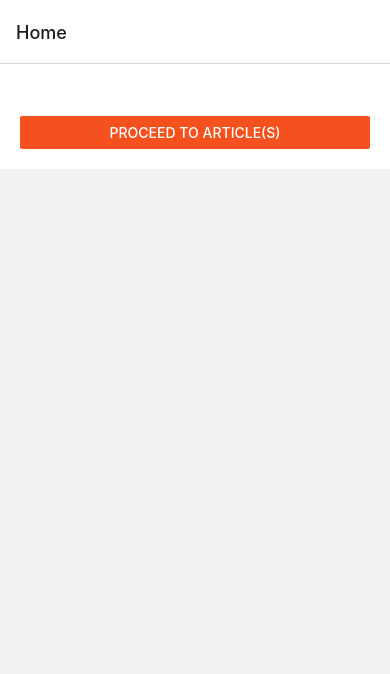
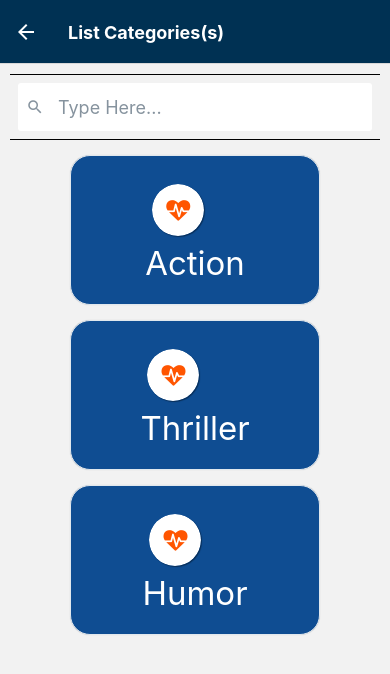
Before and after one commit to Muddabirchohan/react-native-enterprise, a React Native app: screen /ListCategories in a window 390 px wide. Shown: the top 674 px of the page. Built offline with nearby package versions, Linux system fonts and the light colour scheme.

Commit message:
categories page initialized

```diff
--- /dev/null
+++ b/components/Categories/categories.jsx
@@ -0,0 +1,149 @@
+import { StatusBar } from 'expo-status-bar';
+import React, { useEffect, useState } from 'react';
+import { ActivityIndicator, Image, ScrollView, StyleSheet, Text, View } from 'react-native';
+import { NavigationContainer, useNavigation } from '@react-navigation/native';
+import Dashboard from '../../layout/dashboard';
+import { mediumLinks } from '../../helper/urls';
+import { Card, ListItem, Button, Icon, SearchBar } from 'react-native-elements'
+
+
+export default function ListCategories() {
+
+    const navigation = useNavigation()
+
+    const [loader, showLoader] = useState(false)
+    const [articles, setArticles] = useState([])
+    const [search, setSearch] = useState("")
+
+    // useEffect(() => {
+
+    //     showLoader(true)
+    //     var requestOptions = {
+    //         method: 'GET',
+    //         redirect: 'follow'
+    //     };
+
+    //     fetch("http://192.168.0.104:3001/articles/all", requestOptions)
+    //         .then(response => response.json())
+    //         .then(result => setArticles(result))
+    //         .finally(showLoader(false)
+    //         )
+    //         .catch(error => console.log('error', error));
+
+
+
+
+
+    // }, [])
+
+
+    const categories = [
+        {
+            name: 'Action',
+            imageSource: require("./../../images/poet.jpg")
+
+        },
+        {
+            name: 'Thriller',
+            imageSource: require("./../../images/poet.jpg")
+        },
+
+        {
+            name: 'Humor',
+            imageSource: require("./../../images/poet.jpg")
+        },
+        // more categories here
+    ]
+
+    console.log("categories.filter(item => item.name.toLowerCase().includes(search))", categories.filter(item => item.name.toLowerCase().includes(search)))
+
+
+
+
+
+    const updateSearch = (search) => {
+        showLoader(true)
+        setSearch(search)
+        setTimeout(() => {
+            showLoader(false)
+        }, 1000)
+
+    };
+
+    return (
+        <View style={styles.categories}>
+
+
+            <SearchBar
+                containerStyle={{ backgroundColor: "#" }}
+                inputContainerStyle={{ backgroundColor: "white" }}
+                placeholder="Type Here..."
+                onChangeText={updateSearch}
+                value={search}
+                showLoading={loader}
+            />
+            <Dashboard>
+                <View style={styles.container}>
+                    {
+                        categories.filter(item => item.name.toLowerCase().includes(search)).length > 0 ?
+
+                            categories.filter(item => item.name.toLowerCase().includes(search)).map((item, i) => {
+                                return (
+                                    <View key={i}>
+                                        <Card containerStyle={styles.card}>
+
+                                            <Icon
+                                                raised
+                                                name='heartbeat'
+                                                type='font-awesome'
+                                                color='#f50'
+                                                onPress={() => console.log('hello')} />
+                                            <Text style={styles.name}>{item.name}</Text>
+                                        </Card>
+                                    </View>
+                                );
+                            }) : <View style={styles.noDataText}>
+                                <Text > No data found</Text>
+                            </View>
+                    }
+                </View>
+
+            </Dashboard>
+        </View >
+    );
+}
+
+const styles = StyleSheet.create({
+    container: {
+        display: "flex",
+        flexDirection: "column",
+        justifyContent: "center",
+        alignItems: "center"
+    },
+
+    categories: {
+        flex: 1,
+        height: "100%",
+        padding: 10
+
+    },
+    card: {
+        backgroundColor: "#0f4d92",
+        height: 150,
+        width: 250,
+        borderRadius: 20,
+        justifyContent: "center",
+        alignItems: "center"
+    },
+    name: {
+        color: "white",
+        fontSize: 33,
+        textAlign: "center"
+    },
+    noDataText: {
+        display: "flex",
+        justifyContent: "center",
+        alignItems: 'center',
+        height:"100%",
+    }
+});
--- a/components/Detail/detail.jsx
+++ b/components/Detail/detail.jsx
@@ -10,18 +10,33 @@ export default function ListScreen() {
 
     const navigation = useNavigation()
 
-    const [loader, showLoader] = useState(true)
+    const [loader, showLoader] = useState(false)
+    const [articles, setArticles] = useState([])
 
     useEffect(() => {
 
-        const timeoutId = setTimeout(() => {
-            showLoader(!loader)
-        }, 1000)
+        showLoader(true)
+        var requestOptions = {
+            method: 'GET',
+            redirect: 'follow'
+        };
+
+        fetch("http://192.168.0.104:3001/articles/all", requestOptions)
+            .then(response => response.json())
+            .then(result => setArticles(result))
+            .finally(showLoader(false)
+            )
+            .catch(error => console.log('error', error));
 
 
-        return () => clearTimeout(timeoutId);
+
+
 
     }, [])
+
+
+
+    console.log("art", articles[0])
 
     if (loader) return (
         <View style={{ flex: 1, justifyContent: "center", alignContent: "center" }}>
@@ -34,28 +49,36 @@ export default function ListScreen() {
         <View style={{ flex: 1 }}>
             {/* <Button onPress={() => navigation.navigate('Home')} title='goto'> got o </Button> */}
             <Dashboard>
-                {mediumLinks.map((item,index) => {
+                {articles && articles.length > 0 && articles?.map((item, index) => {
 
-                return(
-                    <View key={index} style={{backgroundColor: "#f4521e", margin: 15,marginTop: 100, padding: 35,borderRadius: 30, height: 200}}>
+                    return (
+                        <View key={index} style={{ backgroundColor: "#f4521e", margin: 15, marginTop: 100, padding: 35, borderRadius: 30, height: 200 }}>
 
 
 
                             <View style={styles.container}>
                                 <View style={styles.column}>
-                    <Image source={require('./../../images/portfolio1.jpg')}
+                                    <Image source={{
+                                        uri: item.images[0],
+                                    }}
                                         style={{
                                             height: 100,
                                             width: 100,
                                             borderRadius: 50
                                         }} />
+                                    {/* <Image source={require('./../../images/portfolio1.jpg')}
+                                        style={{
+                                            height: 100,
+                                            width: 100,
+                                            borderRadius: 50
+                                        }} /> */}
 
                                 </View>
 
                                 <View style={styles.column}>
-                    <Text style={{fontFamily: "RobotoCondensed-Bold" , color: "white" , fontSize: 22, padding: 10}}>article-{index+1}</Text>
-                        <Text style={{color: "white" , fontSize: 16, padding: 10}}>Posted: {index+1} day ago</Text>
-
+                                    {/* <Text style={{fontFamily: "RobotoCondensed-Bold" , color: "white" , fontSize: 22, padding: 10}}>article-{index+1}</Text>
+                        <Text style={{color: "white" , fontSize: 16, padding: 10}}>Posted: {index+1} day ago</Text>  */}
+                                    <Text> {item.title} </Text>
 
                                 </View>
                             </View>
--- a/components/Home/home.jsx
+++ b/components/Home/home.jsx
@@ -1,10 +1,13 @@
-import { Button, Image, StyleSheet, Text, View } from 'react-native';
+import { Image, StyleSheet, View } from 'react-native';
 import Dashboard from '../../layout/dashboard';
 import { stylesRoboto } from '../../styles/styles';
+import { Button, ButtonGroup, withTheme, Text } from '@rneui/themed';
+
+
 
 const { useNavigation } = require('@react-navigation/native');
 
-export default function HomeScreen() {
+function HomeScreen() {
 
     const navigation = useNavigation()
 
@@ -12,16 +15,21 @@ export default function HomeScreen() {
         // <View style={{ flex: 1, alignItems: 'center', justifyContent: 'center' }}>
         <View>
             {/* <View style={{ flex: 1, alignItems: 'center', justifyContent: 'center' }}> */}
-            <Dashboard>
-                <View style={styles.container}>
+            <Dashboard >
+
+
+                <View>
                     <View style={styles.column1}>
-                        <Image source={require('./../../images/portfolio1.jpg')}
+
+                        <Image source={require('./../../images/poet.jpg')}
                             style={{
-                                flex: 1,
-                                width: 330,
-                                height: 450,
-                                resizeMode: 'contain'
+
+                                width: 350,
+                                height: 350,
+                                resizeMode: 'contain',
+
                             }} />
+
                     </View>
 
 
@@ -29,36 +37,19 @@ export default function HomeScreen() {
 
                 </View>
 
-                {/* <View style={styles.container}>
-                    <View style={styles.column}>
-                        <Image source={require('./../../images/portfolio2.jpg')}
-                            style={{ width: 80 }} />
-
-                    </View>
-                    <View style={styles.column}>
-                        <Text style={{ fontFamily: "RobotoCondensed-Bold", color: "white", fontSize: 18 }}>
-                            PORTFOLIO - CHOHAN
-                        </Text>
-                    </View>
-                    <View style={styles.column}>
-                        <Image source={require('./../../images/portfolio2.jpg')}
-                            style={{ width: 80 }} />
-
-                    </View>
-                </View> */}
 
 
-                <View style={{
-                display: "flex",
-                margin: 20
-                // marginTop: 260
-            }}>
+                <View
+                    style={styles.column2}
+                >
 
-                <Button
-                    title="Proceed to article(s)"
-                    color="#f4511e"
-                    onPress={() => navigation.navigate('ListScreen')} />
-            </View>
+
+                    <Text style={styles.text}> Personalize your poetic journey, share your masterpieces, and explore the beauty of language in a seamless, visually appealing interface. Join us in celebrating the art of words – where every line tells a story and every poem paints a picture. Your literary adventure begins here. </Text>
+
+                </View>
+
+                <Button size="lg" color="#002244" onPress={() => navigation.navigate('ListCategories')}>View</Button>
+
 
             </Dashboard>
 
@@ -68,20 +59,33 @@ export default function HomeScreen() {
 
 
 const styles = StyleSheet.create({
-    container: {
-        flexDirection: 'row', // This sets the layout to a row
-        justifyContent: 'space-between', // Adjust as needed (space-between, space-around, etc.)
-        paddingHorizontal: 16, // Optional: Add padding for spacing
-    },
-    column: {
-        flex: 1, // Each column takes up equal space
-        justifyContent: "center",
-        alignItems: "center",
-        padding: 16, // Optional: Add padding for content spacing
-    },
+
     column1: {
         flex: 1, // Each column takes up equal space
 
-        padding: 16, // Optional: Add padding for content spacing
+        height: 300,
+        justifyContent: "center",
+        alignItems: "center"
+        // padding: 16, // Optional: Add padding for content spacing
     },
+    column2: {
+        borderTopStartRadius: 150,
+        flex: 1,
+        justifyContent: "center",
+        alignItems: "center",
+        backgroundColor: "#002D62",
+        textAlign: "center",
+        height: 360,
+        padding: 30
+
+    },
+    text: {
+        color: "white",
+        fontSize: 16,
+        // fontFamily: "Roboto",
+        textAlign: "center"
+    }
 });
+
+
+export default withTheme(HomeScreen, '');
--- a/components/navigation.jsx
+++ b/components/navigation.jsx
@@ -3,6 +3,7 @@ import { NavigationContainer, useNavigation } from '@react-navigation/native';
 import { createNativeStackNavigator } from '@react-navigation/native-stack';
 import HomeScreen from './Home/home';
 import ListScreen from './Detail/detail';
+import ListCategories from './Categories/categories';
 
 export default function NavigationCustom() {
 
@@ -23,6 +24,16 @@ export default function NavigationCustom() {
                         fontWeight: 'bold',
                     },
                 }} />
+                   <Stack.Screen name="ListCategories" component={ListCategories} options={{
+                    title: 'List Categories(s)',
+                    headerStyle: {
+                        backgroundColor: '#003153',
+                    },
+                    headerTintColor: '#fff',
+                    headerTitleStyle: {
+                        fontWeight: 'bold',
+                    },
+                }} />
             </Stack.Navigator>
         </NavigationContainer>
 
--- a/layout/dashboard.jsx
+++ b/layout/dashboard.jsx
@@ -30,7 +30,7 @@ export default Dashboard
 const styles = StyleSheet.create({
   container: {
     flex: 1,
-    backgroundColor: '#fff',
+    // backgroundColor: '#fff',
     // alignItems: 'center',
     // justifyContent: 'center',
   },
--- a/package.json
+++ b/package.json
@@ -11,11 +11,14 @@
   "dependencies": {
     "@react-navigation/native": "^6.1.9",
     "@react-navigation/native-stack": "^6.9.17",
+    "@rneui/base": "^4.0.0-rc.7",
+    "@rneui/themed": "^4.0.0-rc.8",
     "expo": "~49.0.15",
     "expo-splash-screen": "~0.20.5",
     "expo-status-bar": "~1.6.0",
     "react": "18.2.0",
     "react-native": "0.72.6",
+    "react-native-elements": "^3.4.3",
     "react-native-google-fonts": "^0.0.0",
     "react-native-safe-area-context": "^4.7.4",
     "react-native-screens": "^3.27.0"
```
Also changed, not shown: images/poet.jpg (added), 1 other file (tests, documents, lock files or other folders). Lines whose indentation alone changed are shown as unchanged.
